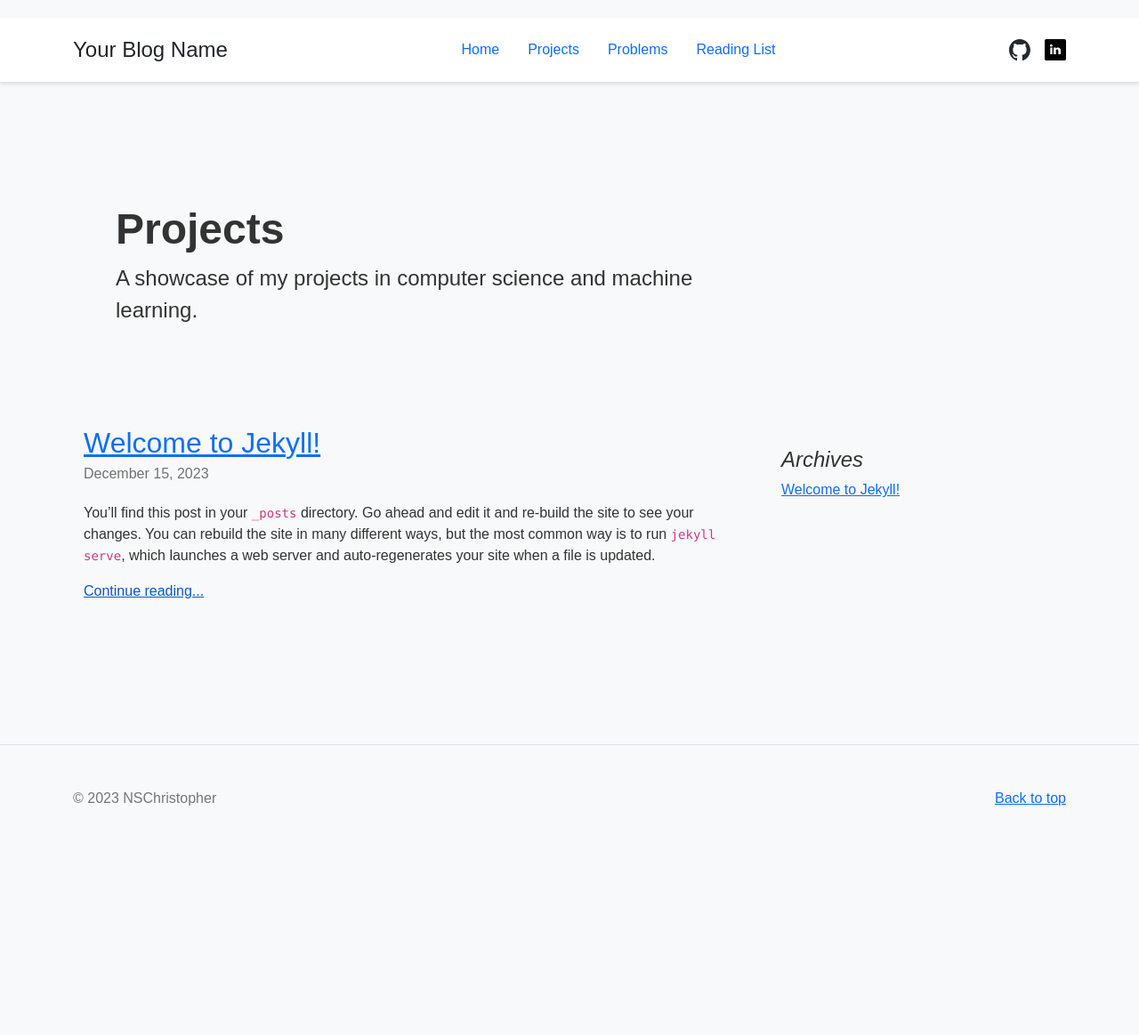
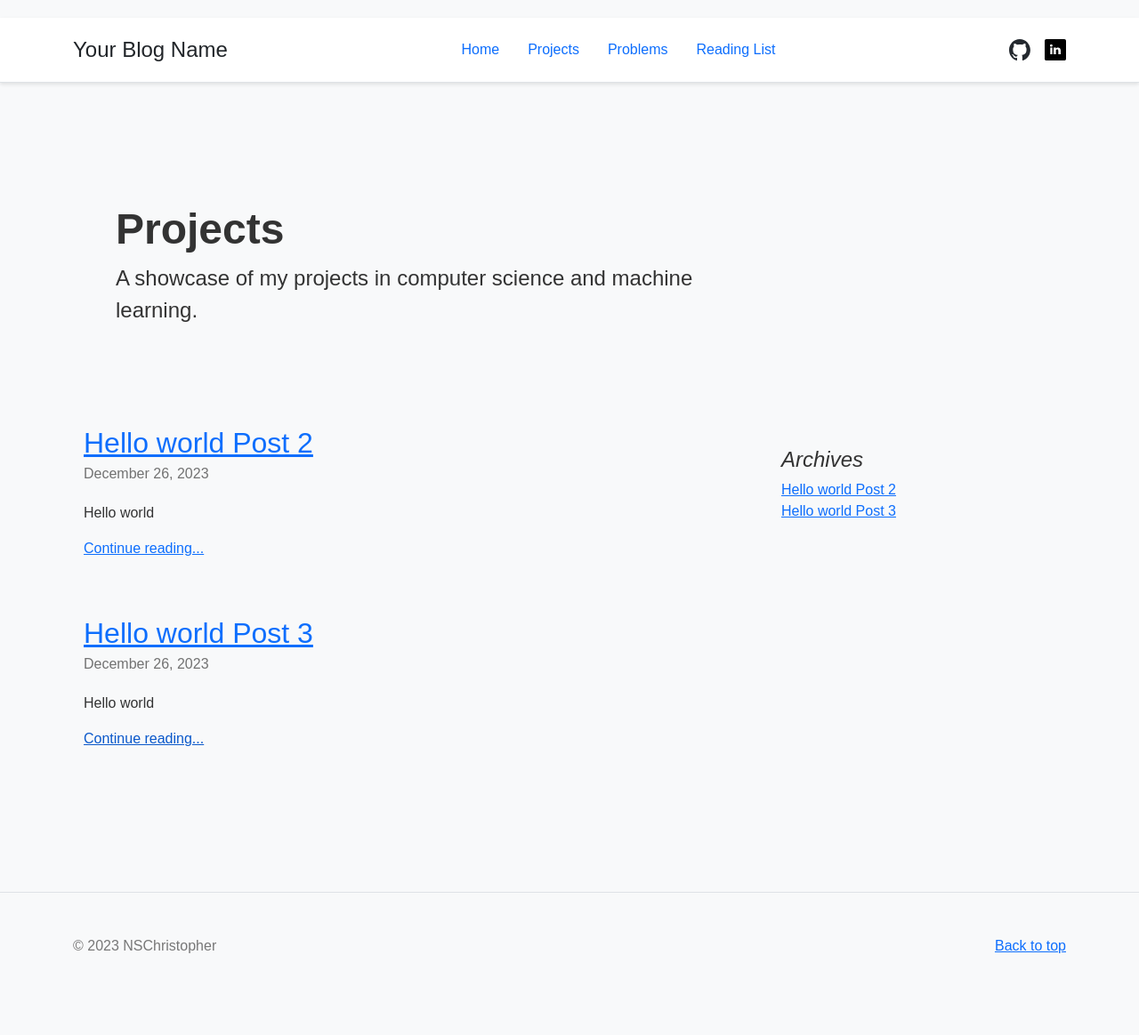
Before and after one commit to NSChristopher/NSChristopher.github.io, a Jekyll site: the page built from projects.html, in a window 1280 px wide. Shown: the whole page at 89% size. Built offline with Jekyll 4.4.1, drawn with Linux system fonts in a browser that asks for light colours; before the commit the page ends 998 px from its top, so only the background shows below that.

Commit message:
fixing redirects

```diff
--- a/_config.yml
+++ b/_config.yml
@@ -7,6 +7,9 @@
 
 # Collections
 collections:
+  posts:
+    output: true
+    permalink: /posts/:path/
   problems:
     output: true
     permalink: /problems/:path/
--- a/_posts/2023-12-15-welcome-to-jekyll.markdown
+++ /dev/null
@@ -1,29 +0,0 @@
----
-layout: post
-title:  "Welcome to Jekyll!"
-date:   2023-12-15 12:13:35 -0500
-categories: jekyll update
----
-You’ll find this post in your `_posts` directory. Go ahead and edit it and re-build the site to see your changes. You can rebuild the site in many different ways, but the most common way is to run `jekyll serve`, which launches a web server and auto-regenerates your site when a file is updated.
-
-Jekyll requires blog post files to be named according to the following format:
-
-`YEAR-MONTH-DAY-title.MARKUP`
-
-Where `YEAR` is a four-digit number, `MONTH` and `DAY` are both two-digit numbers, and `MARKUP` is the file extension representing the format used in the file. After that, include the necessary front matter. Take a look at the source for this post to get an idea about how it works.
-
-Jekyll also offers powerful support for code snippets:
-
-{% highlight ruby %}
-def print_hi(name)
-  puts "Hi, #{name}"
-end
-print_hi('Tom')
-#=> prints 'Hi, Tom' to STDOUT.
-{% endhighlight %}
-
-Check out the [Jekyll docs][jekyll-docs] for more info on how to get the most out of Jekyll. File all bugs/feature requests at [Jekyll’s GitHub repo][jekyll-gh]. If you have questions, you can ask them on [Jekyll Talk][jekyll-talk].
-
-[jekyll-docs]: https://jekyllrb.com/docs/home
-[jekyll-gh]:   https://github.com/jekyll/jekyll
-[jekyll-talk]: https://talk.jekyllrb.com/
--- /dev/null
+++ b/_posts/2023-12-15-welcome.markdown
@@ -0,0 +1,6 @@
+---
+layout: post
+title:  "Welcome to Jekyll!"
+date:   2023-12-20 12:13:35 -0500
+---
+You’ll find this post in your
--- /dev/null
+++ b/_posts/hellowworld2.markdown
@@ -0,0 +1,6 @@
+---
+layout: post
+title:  "Hello world Post 2"
+date:   2023-12-26
+---
+Hello world
--- /dev/null
+++ b/_problems/hellowworld4.markdown
@@ -0,0 +1,6 @@
+---
+layout: post
+title:  "Hello world Post 4"
+date:   2023-12-26
+---
+Hello world
--- a/_projects/2023-12-17-welcome-to-jekyll.markdown
+++ /dev/null
@@ -1,29 +0,0 @@
----
-layout: post
-title:  "Welcome to Jekyll!"
-date:   2023-12-15 12:13:35 -0500
-categories: jekyll update
----
-You’ll find this post in your `_posts` directory. Go ahead and edit it and re-build the site to see your changes. You can rebuild the site in many different ways, but the most common way is to run `jekyll serve`, which launches a web server and auto-regenerates your site when a file is updated.
-
-Jekyll requires blog post files to be named according to the following format:
-
-`YEAR-MONTH-DAY-title.MARKUP`
-
-Where `YEAR` is a four-digit number, `MONTH` and `DAY` are both two-digit numbers, and `MARKUP` is the file extension representing the format used in the file. After that, include the necessary front matter. Take a look at the source for this post to get an idea about how it works.
-
-Jekyll also offers powerful support for code snippets:
-
-{% highlight ruby %}
-def print_hi(name)
-  puts "Hi, #{name}"
-end
-print_hi('Tom')
-#=> prints 'Hi, Tom' to STDOUT.
-{% endhighlight %}
-
-Check out the [Jekyll docs][jekyll-docs] for more info on how to get the most out of Jekyll. File all bugs/feature requests at [Jekyll’s GitHub repo][jekyll-gh]. If you have questions, you can ask them on [Jekyll Talk][jekyll-talk].
-
-[jekyll-docs]: https://jekyllrb.com/docs/home
-[jekyll-gh]:   https://github.com/jekyll/jekyll
-[jekyll-talk]: https://talk.jekyllrb.com/
--- /dev/null
+++ b/_projects/hellowworld2.markdown
@@ -0,0 +1,6 @@
+---
+layout: post
+title:  "Hello world Post 2"
+date:   2023-12-26
+---
+Hello world
--- /dev/null
+++ b/_projects/hellowworld3.markdown
@@ -0,0 +1,6 @@
+---
+layout: post
+title:  "Hello world Post 3"
+date:   2023-12-26
+---
+Hello world
--- a/problems.html
+++ b/problems.html
@@ -31,8 +31,8 @@
         <div class="p-4">
           <h4 class="fst-italic">Archives</h4>
           <ol class="list-unstyled mb-0">
-            {% for post in site.posts limit:5 %}
-              <li><a href="{{ post.url | relative_url }}">{{ post.title }}</a></li>
+            {% for problem in site.problems limit:5 %}
+              <li><a href="{{ problem.url | relative_url }}">{{ problem.title }}</a></li>
             {% endfor %}
           </ol>
         </div>
--- a/projects.html
+++ b/projects.html
@@ -31,8 +31,8 @@
         <div class="p-4">
           <h4 class="fst-italic">Archives</h4>
           <ol class="list-unstyled mb-0">
-            {% for post in site.posts limit:5 %}
-              <li><a href="{{ post.url | relative_url }}">{{ post.title }}</a></li>
+            {% for project in site.projects limit:5 %}
+              <li><a href="{{ project.url | relative_url }}">{{ project.title }}</a></li>
             {% endfor %}
           </ol>
         </div>
--- a/reading-list.html
+++ b/reading-list.html
@@ -1,8 +1,7 @@
 ---
-layout: post
-title:  "Welcome to Jekyll!"
+layout: default
+title:  "reading list"
 date:   2023-12-15 12:13:35 -0500
-categories: jekyll update
 ---
 You’ll find this post in your `_posts` directory. Go ahead and edit it and re-build the site to see your changes. You can rebuild the site in many different ways, but the most common way is to run `jekyll serve`, which launches a web server and auto-regenerates your site when a file is updated.
 
```
Also changed, not shown: _problems/2023-12-16-welcome-to-jekyll.markdown (deleted, +0 -29 lines).
